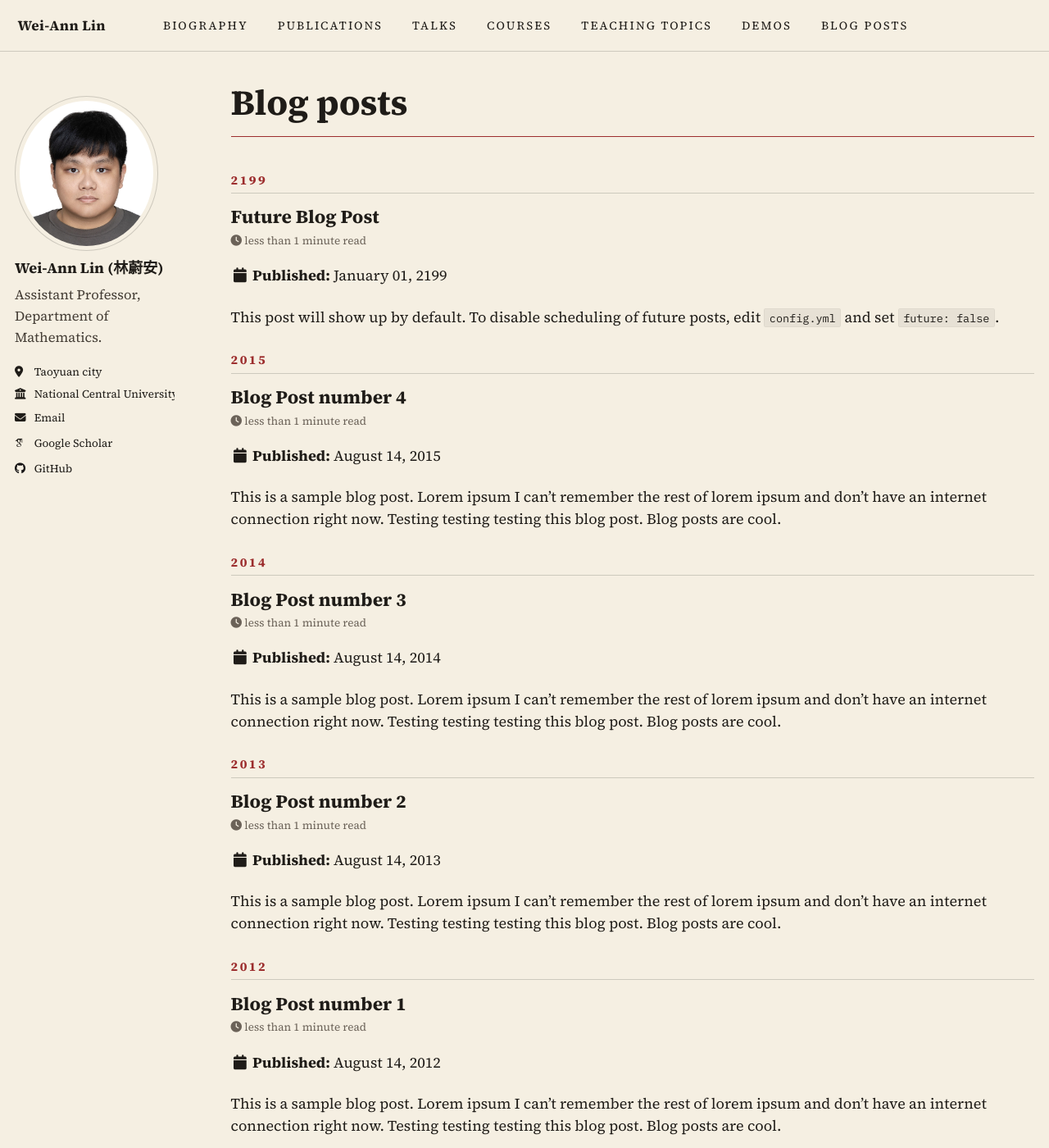
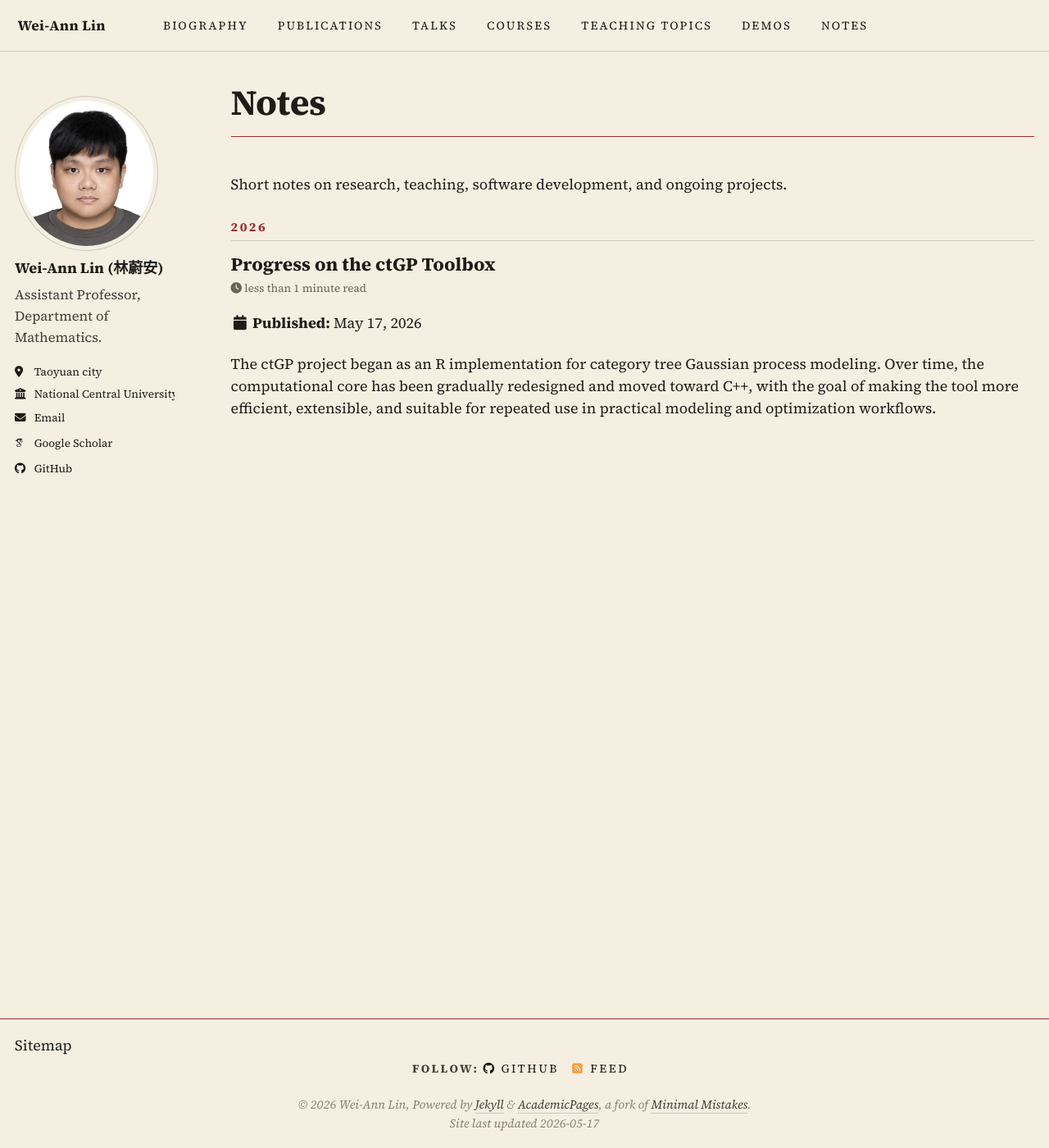
Before and after one commit to weiannlin/weiannlin.github.io, a Jekyll site: the page built from _pages/year-archive.html, in a window 1280 px wide and 1400 px high. Shown: the whole window at 82% size. Built offline with Jekyll 4.4.1, drawn with Linux system fonts in a browser that asks for light colours; some web fonts are replaced.

Commit message:
Replace blog posts with notes

```diff
--- a/_data/navigation.yml
+++ b/_data/navigation.yml
@@ -26,8 +26,8 @@ main:
   - title: "Demos"
     url: /demos/
 
-  - title: "Blog Posts"
-    url: /year-archive/
+  - title: "Notes"
+    url: /notes/
 
 
 
--- a/_includes/post_pagination.html
+++ b/_includes/post_pagination.html
@@ -1,5 +1,6 @@
 {% include base_path %}
 
+{% if page.pagination != false %}
   {% if page.previous or page.next %}
     <nav class="pagination">
       {% if page.previous %}
@@ -14,3 +15,4 @@
       {% endif %}
     </nav>
   {% endif %}
+{% endif %}
--- a/_pages/year-archive.html
+++ b/_pages/year-archive.html
@@ -1,19 +1,25 @@
 ---
 layout: archive
-permalink: /year-archive/
-title: "Blog posts"
+permalink: /notes/
+title: "Notes"
 author_profile: true
 redirect_from:
+  - /year-archive/
   - /wordpress/blog-posts/
 ---
 
 {% include base_path %}
+
+Short notes on research, teaching, software development, and ongoing projects.
+
 {% capture written_year %}'None'{% endcapture %}
 {% for post in site.posts %}
+  {% unless post.published == false %}
     {% capture year %}{{ post.date | date: '%Y' }}{% endcapture %}
     {% if year != written_year %}
       <h2 id="{{ year | slugify }}" class="archive__subtitle">{{ year }}</h2>
       {% capture written_year %}{{ year }}{% endcapture %}
     {% endif %}
     {% include archive-single.html %}
+  {% endunless %}
 {% endfor %}
--- a/_posts/2012-08-14-blog-post-1.md
+++ /dev/null
@@ -1,20 +0,0 @@
----
-title: 'Blog Post number 1'
-date: 2012-08-14
-permalink: /posts/2012/08/blog-post-1/
-tags:
-  - cool posts
-  - category1
-  - category2
----
-
-This is a sample blog post. Lorem ipsum I can't remember the rest of lorem ipsum and don't have an internet connection right now. Testing testing testing this blog post. Blog posts are cool.
-
-Headings are cool
-======
-
-You can have many headings
-======
-
-Aren't headings cool?
-------
--- a/_posts/2013-08-14-blog-post-2.md
+++ /dev/null
@@ -1,20 +0,0 @@
----
-title: 'Blog Post number 2'
-date: 2013-08-14
-permalink: /posts/2013/08/blog-post-2/
-tags:
-  - cool posts
-  - category1
-  - category2
----
-
-This is a sample blog post. Lorem ipsum I can't remember the rest of lorem ipsum and don't have an internet connection right now. Testing testing testing this blog post. Blog posts are cool.
-
-Headings are cool
-======
-
-You can have many headings
-======
-
-Aren't headings cool?
-------
--- a/_posts/2014-08-14-blog-post-3.md
+++ /dev/null
@@ -1,20 +0,0 @@
----
-title: 'Blog Post number 3'
-date: 2014-08-14
-permalink: /posts/2014/08/blog-post-3/
-tags:
-  - cool posts
-  - category1
-  - category2
----
-
-This is a sample blog post. Lorem ipsum I can't remember the rest of lorem ipsum and don't have an internet connection right now. Testing testing testing this blog post. Blog posts are cool.
-
-Headings are cool
-======
-
-You can have many headings
-======
-
-Aren't headings cool?
-------
--- /dev/null
+++ b/_posts/2026-05-17-ctgp-tool-progress.md
@@ -0,0 +1,17 @@
+---
+title: "Progress on the ctGP Toolbox"
+date: 2026-05-17
+permalink: /notes/2026/05/ctgp-tool-progress/
+related: false
+pagination: false
+tags:
+  - software
+  - Gaussian process
+  - Bayesian optimization
+---
+
+The ctGP project began as an R implementation for category tree Gaussian process modeling. Over time, the computational core has been gradually redesigned and moved toward C++, with the goal of making the tool more efficient, extensible, and suitable for repeated use in practical modeling and optimization workflows.
+
+Alongside ctGP, two closely related variants are also being developed. The ctmGP version extends the framework toward multi-objective Bayesian optimization, combining category-tree modeling with Pareto-oriented optimization for mixed-variable problems. The ctmfGP version follows a different but related direction, extending the category-tree idea to multi-fidelity prediction and emulation. Together, these projects reflect a broader goal of building a more comprehensive toolkit for Gaussian process modeling and Bayesian optimization with categorical, mixed, multi-objective, and multi-fidelity structures.
+
+The toolbox is not yet publicly released. My current priority is to keep refining the theoretical development and repeatedly improve the package quality, documentation, and workflow design. Once the core methodology and implementation are sufficiently mature, I hope to make the toolbox available for download and use in the near future.
--- a/_posts/2199-01-01-future-post.md
+++ /dev/null
@@ -1,11 +0,0 @@
----
-title: 'Future Blog Post'
-date: 2199-01-01
-permalink: /posts/2012/08/blog-post-4/
-tags:
-  - cool posts
-  - category1
-  - category2
----
-
-This post will show up by default. To disable scheduling of future posts, edit `config.yml` and set `future: false`.
```
Also changed, not shown: _posts/2015-08-14-blog-post-4.md (deleted, +0 -20 lines). Lines whose indentation alone changed are shown as unchanged.
